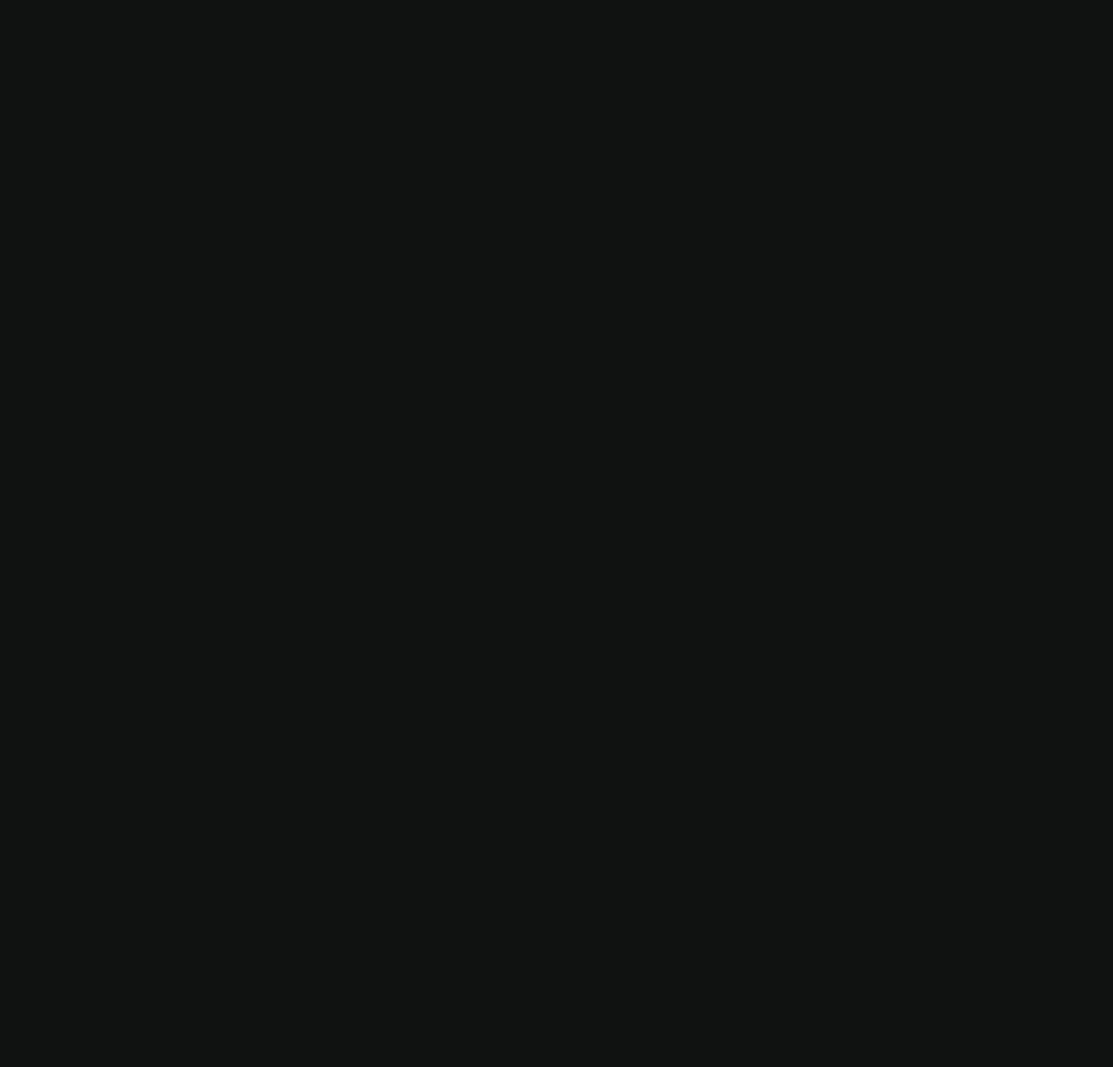
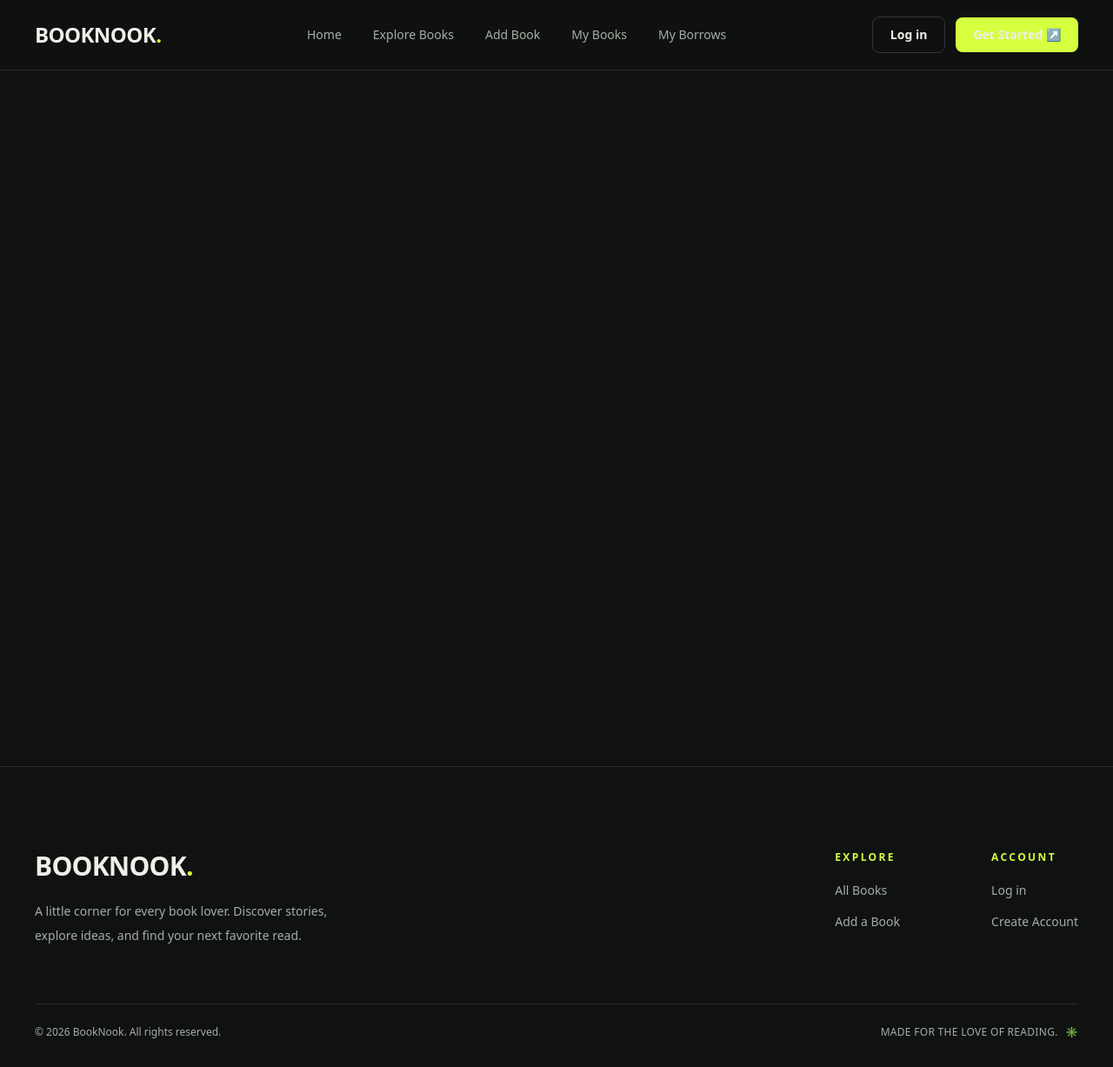
Before and after one commit to mdsakiblabs/booknook-client, a Next.js app: page / in a window 1280 px wide. Shown: the whole page at 87% size. Before the commit the page ends 800 px from the top, so only its background shows below. Built offline with nearby package versions, Linux system fonts and the light colour scheme.

Commit message:
Created navbar and footer

```diff
--- a/src/app/layout.js
+++ b/src/app/layout.js
@@ -1,4 +1,6 @@
 import { Instrument_Serif, Space_Grotesk, Inter } from "next/font/google";
+import Navbar from "@/components/layout/Navbar";
+import Footer from "@/components/layout/Footer";
 import "./globals.css";
 
 const instrumentSerif = Instrument_Serif({
@@ -28,7 +30,11 @@ export default function RootLayout({ children }) {
       <body
         className={`${instrumentSerif.variable} ${spaceGrotesk.variable} ${inter.variable}`}
       >
-        {children}
+        <Navbar />
+
+        <main className="min-h-screen">{children}</main>
+
+        <Footer />
       </body>
     </html>
   );
--- /dev/null
+++ b/src/components/layout/Footer.jsx
@@ -0,0 +1,79 @@
+import Link from "next/link";
+
+const Footer = () => {
+  return (
+    <footer className="border-t border-white/10 bg-[#101211]">
+      <div className="mx-auto max-w-[1440px] px-5 pb-8 pt-16 md:px-10 md:pt-24">
+        <div className="flex flex-col justify-between gap-12 md:flex-row">
+          {/* Brand */}
+          <div className="max-w-md">
+            <Link
+              href="/"
+              className="font-ui text-3xl font-bold tracking-tight"
+            >
+              BOOKNOOK<span className="text-accent">.</span>
+            </Link>
+
+            <p className="mt-5 max-w-sm font-body text-sm leading-7 text-muted">
+              A little corner for every book lover. Discover stories, explore
+              ideas, and find your next favorite read.
+            </p>
+          </div>
+
+          {/* Navigation */}
+          <div className="grid grid-cols-2 gap-12 sm:gap-20">
+            <div>
+              <h3 className="mb-5 font-ui text-xs font-bold uppercase tracking-[0.2em] text-accent">
+                Explore
+              </h3>
+
+              <ul className="space-y-4 font-ui text-sm text-muted">
+                <li>
+                  <Link href="/books" className="hover:text-foreground">
+                    All Books
+                  </Link>
+                </li>
+                <li>
+                  <Link href="/add-book" className="hover:text-foreground">
+                    Add a Book
+                  </Link>
+                </li>
+              </ul>
+            </div>
+
+            <div>
+              <h3 className="mb-5 font-ui text-xs font-bold uppercase tracking-[0.2em] text-accent">
+                Account
+              </h3>
+
+              <ul className="space-y-4 font-ui text-sm text-muted">
+                <li>
+                  <Link href="/login" className="hover:text-foreground">
+                    Log in
+                  </Link>
+                </li>
+                <li>
+                  <Link href="/register" className="hover:text-foreground">
+                    Create Account
+                  </Link>
+                </li>
+              </ul>
+            </div>
+          </div>
+        </div>
+
+        {/* Bottom */}
+        <div className="mt-16 flex flex-col justify-between gap-4 border-t border-white/10 pt-6 text-xs text-muted sm:flex-row">
+          <p>© {new Date().getFullYear()} BookNook. All rights reserved.</p>
+
+          <p className="font-ui tracking-wide">
+            MADE FOR THE LOVE OF READING.
+            <span className="ml-2 text-accent">✳</span>
+          </p>
+        </div>
+      </div>
+    </footer>
+  );
+};
+
+export default Footer;
--- /dev/null
+++ b/src/components/layout/Navbar.jsx
@@ -0,0 +1,65 @@
+import Link from "next/link";
+
+const Navbar = () => {
+  return (
+    <header className="sticky top-0 z-50 border-b border-white/10 bg-[#101211]/90 backdrop-blur-xl">
+      <nav className="mx-auto flex h-20 max-w-[1440px] items-center justify-between px-5 md:px-10">
+        {/* Brand */}
+        <Link href="/" className="font-ui text-2xl font-bold tracking-tight">
+          BOOKNOOK<span className="text-accent">.</span>
+        </Link>
+
+        {/* Navigation Links */}
+        <div className="hidden items-center gap-9 font-ui text-sm font-medium text-muted md:flex">
+          <Link href="/" className="text-accent">
+            Home
+          </Link>
+
+          <Link href="/books" className="transition-colors hover:text-accent">
+            Explore Books
+          </Link>
+
+          <Link
+            href="/add-book"
+            className="transition-colors hover:text-accent"
+          >
+            Add Book
+          </Link>
+
+          <Link
+            href="/my-books"
+            className="transition-colors hover:text-accent"
+          >
+            My Books
+          </Link>
+
+          <Link
+            href="/my-borrows"
+            className="transition-colors hover:text-accent"
+          >
+            My Borrows
+          </Link>
+        </div>
+
+        {/* Authentication */}
+        <div className="flex items-center gap-3">
+          <Link
+            href="/login"
+            className="hidden rounded-lg border border-white/15 px-5 py-2.5 font-ui text-sm font-semibold transition-colors hover:border-accent hover:text-accent sm:block"
+          >
+            Log in
+          </Link>
+
+          <Link
+            href="/register"
+            className="rounded-lg bg-accent px-5 py-2.5 font-ui text-sm font-bold text-[#101211] transition-colors hover:bg-accent-hover"
+          >
+            Get Started <span aria-hidden="true">↗</span>
+          </Link>
+        </div>
+      </nav>
+    </header>
+  );
+};
+
+export default Navbar;
```
